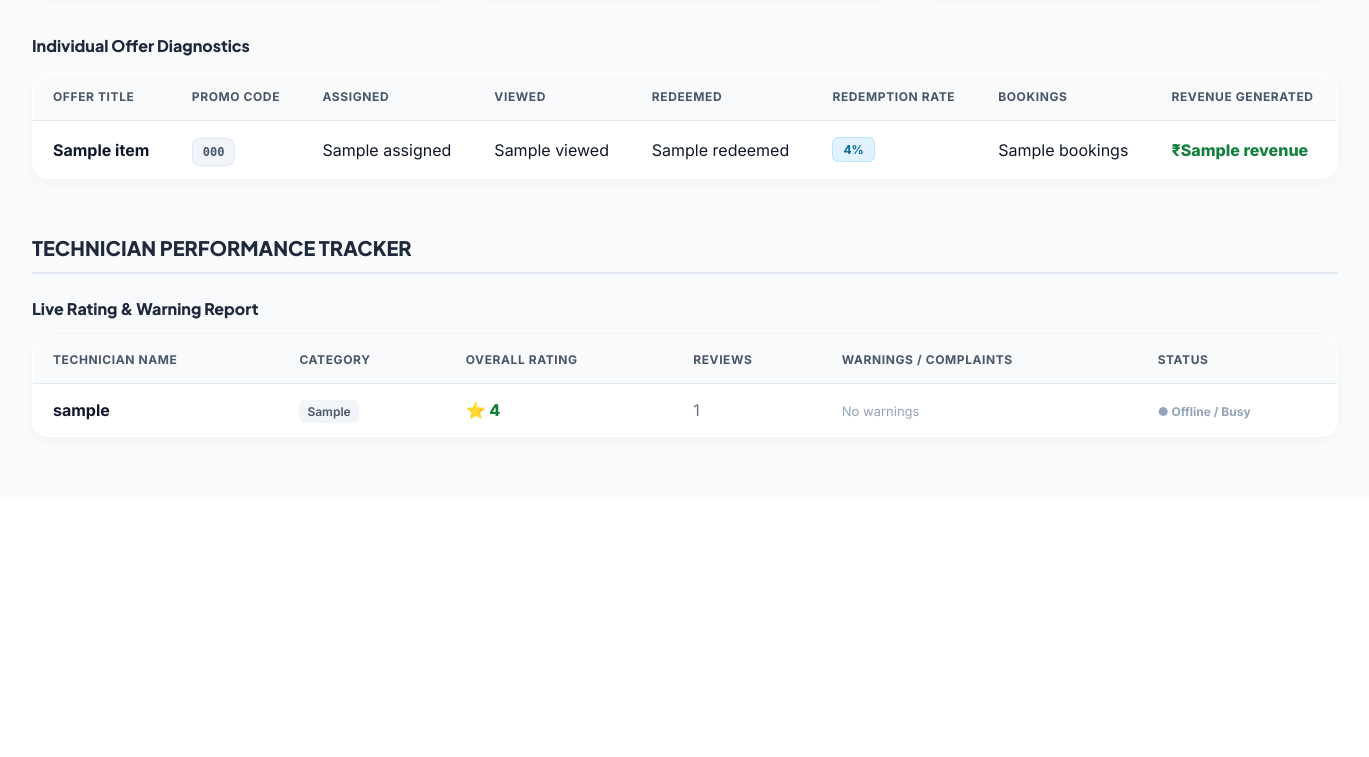
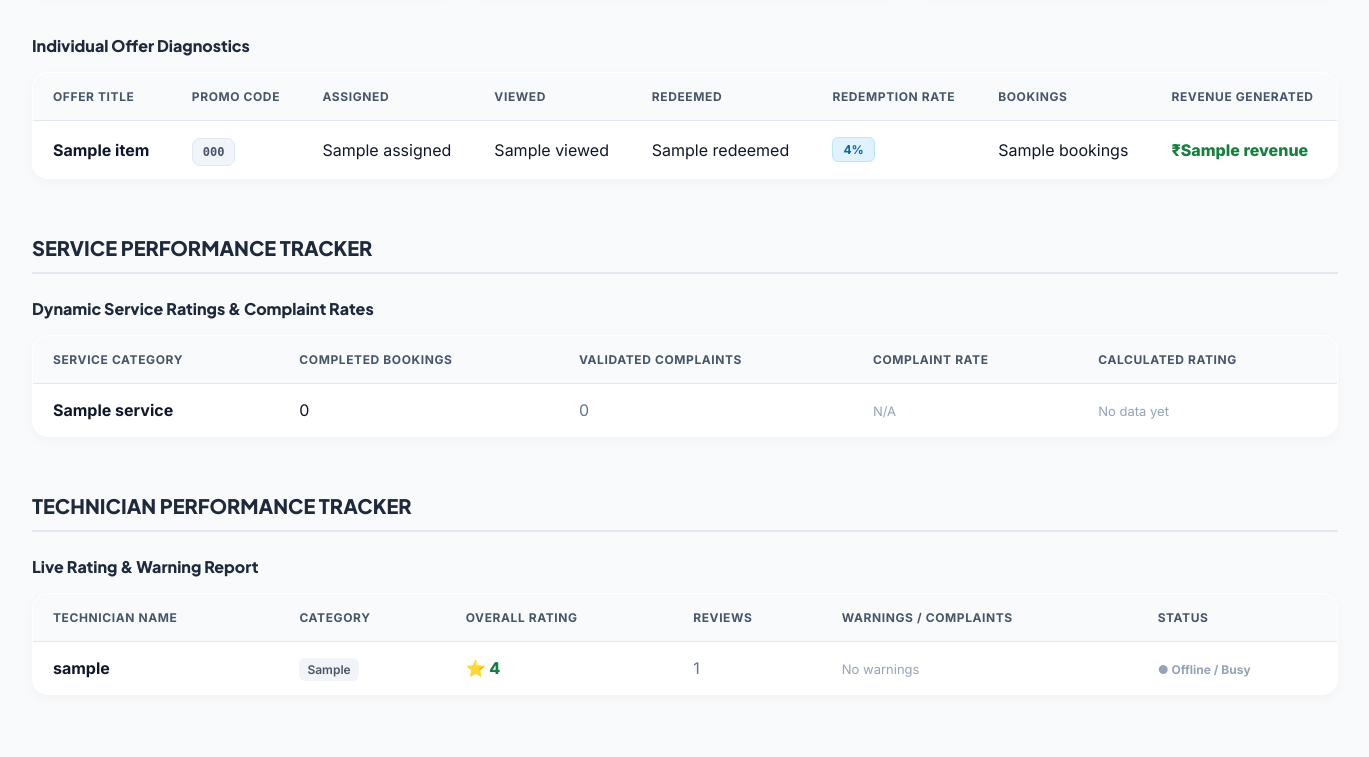
Before and after one commit to palsoham22/SEVA-BANDHU, a Django app: template SevaBandhu-Frontend/templates/admin_custom/platform_analytics.html in a window 1640 px wide. Shown: the part 1241-1998 px from the top of the page, without its empty margins (270-1639 px from the left). Before the commit the page ends 1664 px from the top, so only its background shows below. Run offline with Django 5.2, Linux system fonts and the light colour scheme; tables that the repository leaves empty hold one stand-in row (values such as "Sample post"); the template is opened without the code that fills it: values that come from a table or form of the project are taken from there, most other values are stand-ins (such as "Sample title", 1, 10 or a date in 2020).

Commit message:
feat: implement dynamic service ratings and admin complaint rejection

```diff
--- a/SevaBandhu-Frontend/templates/admin_custom/platform_analytics.html
+++ b/SevaBandhu-Frontend/templates/admin_custom/platform_analytics.html
@@ -215,6 +215,56 @@
         </tbody>
     </table>
 
+    <h2 class="section-title" style="margin-top: 56px;">SERVICE PERFORMANCE TRACKER</h2>
+    <h3 style="color:#1e293b; font-size:16px; margin-bottom:16px; font-weight: 800; font-family: 'Plus Jakarta Sans', sans-serif;">Dynamic Service Ratings & Complaint Rates</h3>
+
+    <table class="data-table">
+        <thead>
+            <tr>
+                <th>Service Category</th>
+                <th>Completed Bookings</th>
+                <th>Validated Complaints</th>
+                <th>Complaint Rate</th>
+                <th>Calculated Rating</th>
+            </tr>
+        </thead>
+        <tbody>
+            {% for srv in services %}
+            <tr>
+                <td><strong>{{ srv.name }}</strong></td>
+                <td>{{ srv.performance_stats.booking_count }}</td>
+                <td>
+                    {% if srv.performance_stats.validated_complaint_count > 0 %}
+                    <span style="color:#b91c1c; font-weight:600;">{{ srv.performance_stats.validated_complaint_count }}</span>
+                    {% else %}
+                    <span style="color:#64748b;">0</span>
+                    {% endif %}
+                </td>
+                <td>
+                    {% if srv.performance_stats.has_data %}
+                    <span class="badge {% if srv.performance_stats.complaint_rate > 0.05 %}badge-info{% else %}badge-success{% endif %}">
+                        {{ srv.performance_stats.complaint_rate|floatformat:4 }}
+                    </span>
+                    {% else %}
+                    <span style="color:#94a3b8; font-size:13px;">N/A</span>
+                    {% endif %}
+                </td>
+                <td>
+                    {% if srv.performance_stats.has_data %}
+                    <span style="font-weight: 800; color: #15803d; font-size:16px;">⭐ {{ srv.performance_stats.rating }}</span>
+                    {% else %}
+                    <span style="color:#94a3b8; font-size:13px;">No data yet</span>
+                    {% endif %}
+                </td>
+            </tr>
+            {% empty %}
+            <tr>
+                <td colspan="5" style="text-align: center; color: #94a3b8; padding: 32px;">No services found.</td>
+            </tr>
+            {% endfor %}
+        </tbody>
+    </table>
+
     <h2 class="section-title" style="margin-top: 56px;">TECHNICIAN PERFORMANCE TRACKER</h2>
     <h3 style="color:#1e293b; font-size:16px; margin-bottom:16px; font-weight: 800; font-family: 'Plus Jakarta Sans', sans-serif;">Live Rating & Warning Report</h3>
 
--- a/SevaBandhu-Frontend/templates/admin_custom/support_tickets.html
+++ b/SevaBandhu-Frontend/templates/admin_custom/support_tickets.html
@@ -166,6 +166,7 @@ function openActionModal(id, type) {
         select.innerHTML += '<option value="Apology Issued">Send Apology Email</option>';
         select.innerHTML += '<option value="Callback Scheduled">Request Callback</option>';
         select.innerHTML += '<option value="Action Taken Against Technician">Issue Warning to Technician</option>';
+        select.innerHTML += '<option value="Complaint Rejected / Invalid">Complaint Rejected / Invalid (No Service Penalty)</option>';
         textarea.placeholder = "Resolution message to customer (e.g. Sorry to hear that... a callback has been requested)";
         document.getElementById('warningFields').style.display = 'block';
     }
--- a/SevaBandhu-Frontend/templates/customer/service_selection.html
+++ b/SevaBandhu-Frontend/templates/customer/service_selection.html
@@ -460,7 +460,11 @@
                 </div>
                 {% endif %}
 
-                <div class="rating-tag">⭐ 4.9</div>
+                {% if service.performance_stats.has_data %}
+                <div class="rating-tag">⭐ {{ service.performance_stats.rating }}</div>
+                {% else %}
+                <div class="rating-tag" style="background: #334155;">New Service</div>
+                {% endif %}
             </div>
 
             <div class="card-body-content">
--- a/SevaBandhu-Frontend/templates/home.html
+++ b/SevaBandhu-Frontend/templates/home.html
@@ -1112,7 +1112,7 @@
             </div>
             <div>
               <div class="sb-widget-title">100% Background Checked</div>
-              <div class="sb-widget-sub">⭐ 4.9 Rating (1,240+ completed)</div>
+              <div class="sb-widget-sub">⭐ Top Rated Professionals (1,240+ completed)</div>
             </div>
           </div>
 
--- a/backend/core/admin_views.py
+++ b/backend/core/admin_views.py
@@ -550,7 +550,7 @@ def admin_platform_analytics(request):
             'warning_count': t.warning_count,
             'is_available': t.is_available
         })
-    tech_performance.sort(key=lambda x: x['rating'], reverse=True)
+    tech_performance.sort(key=lambda x: (x['rating'] if x['rating'] is not None else -1.0), reverse=True)
 
     context = {
         'customers_analyzed': customers_analyzed,
@@ -576,6 +576,7 @@ def admin_platform_analytics(request):
         'offer_revenue': offer_revenue,
         'individual_offers': individual_offers,
         'tech_performance': tech_performance,
+        'services': Service.objects.all(),
     }
     return render(request, 'admin_custom/platform_analytics.html', context)
 
--- a/backend/core/models.py
+++ b/backend/core/models.py
@@ -237,6 +237,50 @@ class Service(models.Model):
      def __str__(self):
         return self.name
 
+     @property
+     def performance_stats(self):
+         from core.models import ServiceRequest, SupportTicket
+
+         qualifying_bookings_qs = ServiceRequest.objects.filter(
+             service_detail__service_category=self.name,
+             status='Completed'
+         )
+         completed_bookings = qualifying_bookings_qs.count()
+
+         if completed_bookings == 0:
+             return {
+                 "rating": None,
+                 "booking_count": 0,
+                 "validated_complaint_count": 0,
+                 "complaint_rate": 0.0,
+                 "has_data": False
+             }
+
+         qualifying_booking_ids = list(qualifying_bookings_qs.values_list('id', flat=True))
+         str_booking_ids = [str(x) for x in qualifying_booking_ids]
+
+         validated_complaints = SupportTicket.objects.filter(
+             ticket_type='Complaint',
+             status='Resolved',
+             service_request_id__in=str_booking_ids
+         ).exclude(action_taken__icontains='Rejected').count()
+
+         C = 5.0
+         smoothed_complaint_rate = validated_complaints / (completed_bookings + C)
+         M = 15.0
+         penalty = smoothed_complaint_rate * M
+
+         raw_rating = 5.0 - penalty
+         final_rating = round(max(1.0, min(5.0, raw_rating)), 1)
+
+         return {
+             "rating": final_rating,
+             "booking_count": completed_bookings,
+             "validated_complaint_count": validated_complaints,
+             "complaint_rate": round(smoothed_complaint_rate, 4),
+             "has_data": True
+         }
+
 class TechnicianNotification(models.Model):
 
     technician = models.ForeignKey(
```
